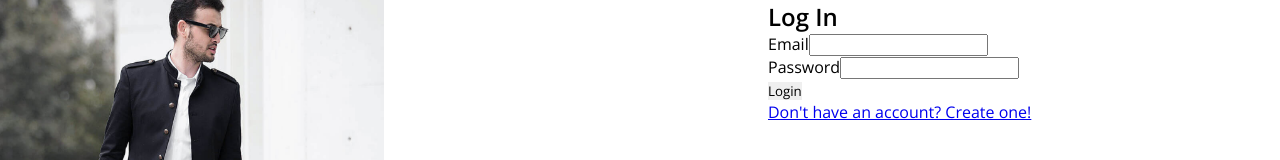
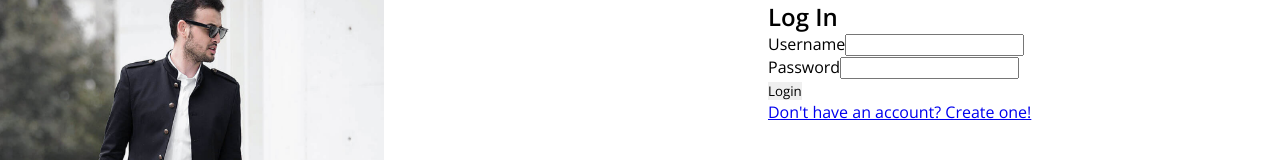
Before and after one commit to Hernanbp/GoClothing, a React (Create React App) app: page /login in a window 1280 px wide. Shown: the top 160 px of the page. Built offline with nearby package versions, Linux system fonts and the light colour scheme.

Commit message:
login auth fix

```diff
--- a/src/components/views/auth/login.jsx
+++ b/src/components/views/auth/login.jsx
@@ -13,34 +13,44 @@ export const Login = () => {
   const navigate = useNavigate()
 
   let initialValues = {
-    email:"",
+    userName:"",
     password:""
  }
 
  const validationSchema = Yup.object().shape({
-    email: Yup.string().email("Email válido").required("Campo obligatorio"),
+    userName: Yup.string().required("Campo obligatorio"),
     password: Yup.string().min(6, "6 caracteres mínimo").required("Campo obligatorio")
  });
 
  const onSubmit = () => {
   axios.post("https://goscrum-api.alkemy.org/auth/login", {
-      userName: "federico",
-      password: "123456789"
+      // userName: "federico",
+      // password: "123456789"
+      userName: values.userName,
+      password: values.password
   })
   .then(data => {
     // console.log(data)
     const token = data.data.result.token;
     console.log(token)
     localStorage.setItem("token", token)
+    Swal.fire({
+      icon: "success",
+      title: "Logged in!",
+      timer: 2500
+    })
     navigate("/", {replace:true})
   })
-  .catch(err => console.error(err))
+  .catch(err => {
+    console.error(err)
+    Swal.fire({
+      icon: "error",
+      title: "Wrong username or password",
+      timer: 2000
+    })
+  })
 
-  Swal.fire({
-    icon: "success",
-    title: "submitted",
-    timer: 2000
-  })
+
   // navigate("/", {replace:true})
  }
 
@@ -56,10 +66,10 @@ export const Login = () => {
             <form onSubmit={handleSubmit}>
               <h1> Log In</h1>
               <div>
-                <label>Email</label>
-                <input onChange={handleChange} value={values.email} name="email" />
+                <label>Username</label>
+                <input onChange={handleChange} value={values.userName} name="userName" />
               </div>
-                {errors.email && <div className="error-color">{errors.email}</div>}
+                {errors.userName && <div className="error-color">{errors.userName}</div>}
               <div>
                 <label>Password</label>
                 <input onChange={handleChange} value={values.password} name="password" type="password"/>
```
